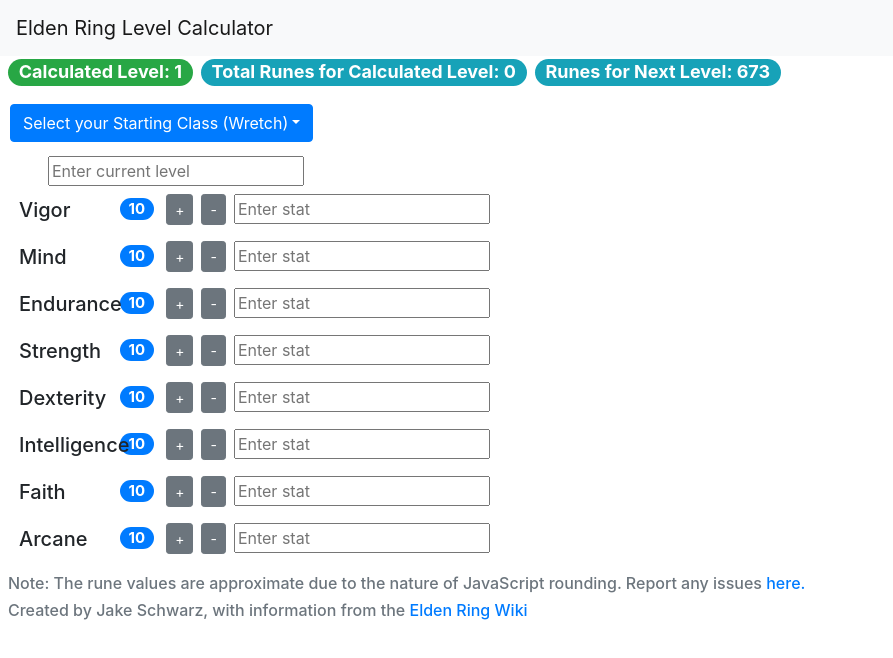
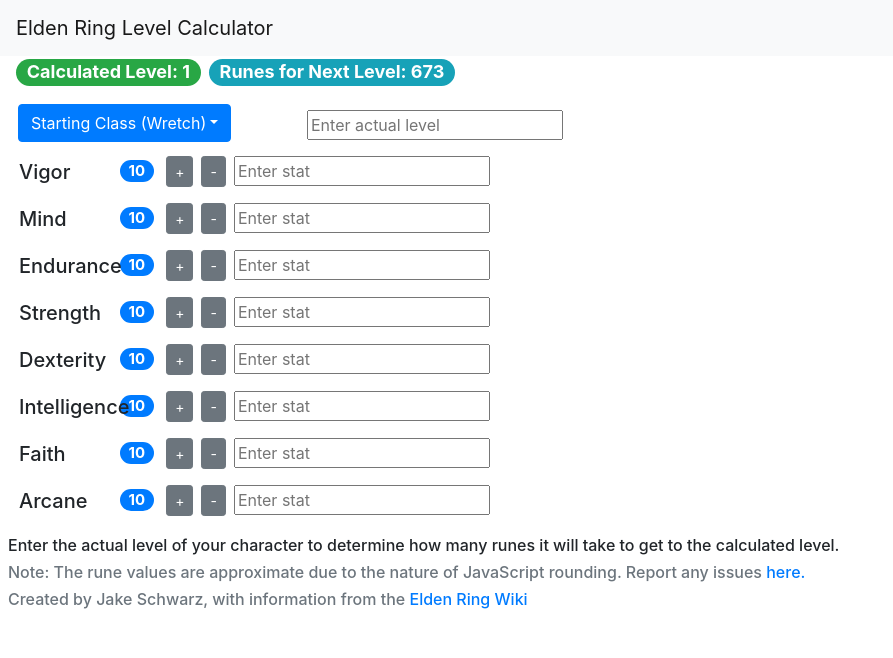
Before and after one commit to js075616/EldenRingCalculator, a React (Create React App) app: page / in a window 1280 px wide. Shown: the top 658 px of the page, without its empty margins (0-893 px from the left). Built offline with nearby package versions, Linux system fonts and the light colour scheme.

Commit message:
Added conditional elements and changed formatting

```diff
--- a/src/App.js
+++ b/src/App.js
@@ -19,9 +19,11 @@
     earlyRunes: [673, 689, 706, 723, 740, 757, 775, 793, 811, 829, 847],
     startingLevel: 1,
     nextRunes: 0,
-    dropName: "Select your Starting Class (Wretch)",
+    dropName: "Starting Class (Wretch)",
     actualLevel: 0,
     actualLevelInput: 0,
+    // rebirthMode: false,
+    // rebirthCounter: 0,
   };
 
   constructor() {
@@ -162,6 +164,17 @@
     console.log(this.state.actualLevel);
   }
 
+  // handleCheck = () => {
+  //   if (this.state.rebirthMode === false) {
+  //     const rebirthMode = true;
+  //     this.setState({ rebirthMode });
+  //   } else {
+  //     const rebirthMode = false;
+  //     this.setState({ rebirthMode });
+  //   }
+  //   console.log(this.state.rebirthMode);
+  // };
+
   calculateLevel = () => {
     let count = this.state.startingLevel;
     const counters = [...this.state.counters];
@@ -214,28 +227,39 @@
       <React.Fragment>
         <NavBar
           totalCounters={this.calculateLevel()}
+          actualLevel={this.state.actualLevel}
           nextRunes={this.calculateRunes(this.calculateLevel())}
           totalRunes={this.calculateTotalRunes(
             this.calculateLevel(),
             this.state.startingLevel
           )}
         />
-        <div>
+        <div className="ml-2 row">
           <DropDown
             dropName={this.state.dropName}
             onSelect={this.handleSelect}
-            className="col-md-0 padding-0"
-          />{" "}
+            className="col col-md-2"
+          />
           <form
             onSubmit={this.handleCurrentSubmit}
-            className="col-md-0 padding-0 mt-1 ml-5 mb-1"
+            className="mt-8 ml-3 mb-1 p-0"
           >
             <input
               type="number"
-              placeholder="Enter current level"
+              placeholder="Enter actual level"
               // value={this.state.value}
               onChange={this.handleCurrentChange}
+              className="mt-3"
             />
+            {/* <label>
+              <input
+                type="checkbox"
+                className="m-2 p-2"
+                checked={this.state.rebirthMode}
+                onChange={this.handleCheck}
+              />
+              Rebirth
+            </label> */}
           </form>
         </div>
         <main className="container"></main>
@@ -248,6 +272,10 @@
           onSubmit={this.handleSubmit}
           // onDelete={this.handleDelete}
         />
+        <h6 className="  m-2">
+          Enter the actual level of your character to determine how many runes
+          it will take to get to the calculated level.
+        </h6>
         <h6 className="text-muted m-2">
           Note: The rune values are approximate due to the nature of JavaScript
           rounding. Report any issues{" "}
--- a/src/components/dropdown.jsx
+++ b/src/components/dropdown.jsx
@@ -12,7 +12,7 @@
   //   };
   render() {
     return (
-      <div style={{ display: "block", width: 700, padding: 10 }}>
+      <div style={{ display: "block", width: 283, padding: 10 }}>
         <Dropdown>
           <Dropdown.Toggle variant="primary">
             {this.props.dropName}
--- a/src/components/navbar.jsx
+++ b/src/components/navbar.jsx
@@ -1,6 +1,7 @@
 // Stateless Functional Component
-function NavBar({ totalCounters, nextRunes, totalRunes }) {
+function NavBar({ totalCounters, nextRunes, totalRunes, actualLevel }) {
   //   console.log("NavBar - Rendered");
+  // console.log(actualLevel);
 
   return (
     <div>
@@ -9,13 +10,20 @@
           Elden Ring Level Calculator{" "}
         </a>
       </nav>
-      <h4>
+      <h4 className="ml-2">
         <span className="badge badge-pill badge-success ml-2">
           Calculated Level: {totalCounters}
         </span>
-        <span className="badge badge-pill badge-info ml-2">
-          Total Runes for Calculated Level: {totalRunes}
-        </span>
+        {actualLevel > 0 && (
+          <span className="badge badge-pill badge-success ml-2">
+            Actual Level: {actualLevel}
+          </span>
+        )}
+        {totalRunes > 0 && (
+          <span className="badge badge-pill badge-info ml-2">
+            Total Runes for Calculated Level: {totalRunes}
+          </span>
+        )}
         <span className="badge badge-pill badge-info ml-2">
           Runes for Next Level: {nextRunes}
         </span>
```
